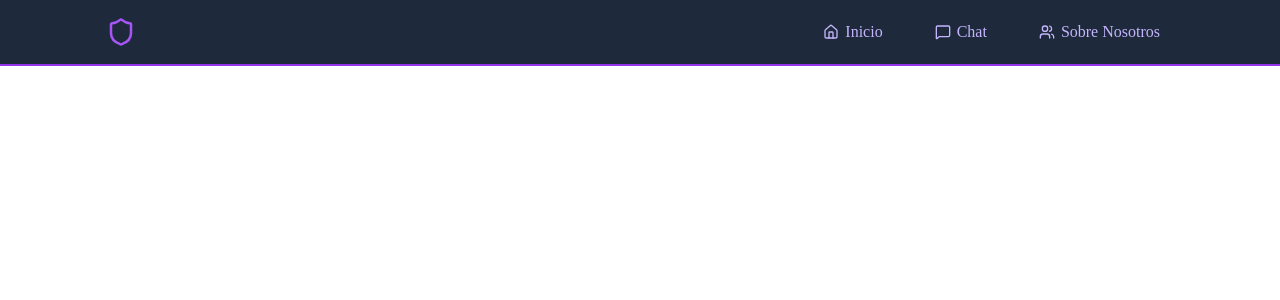
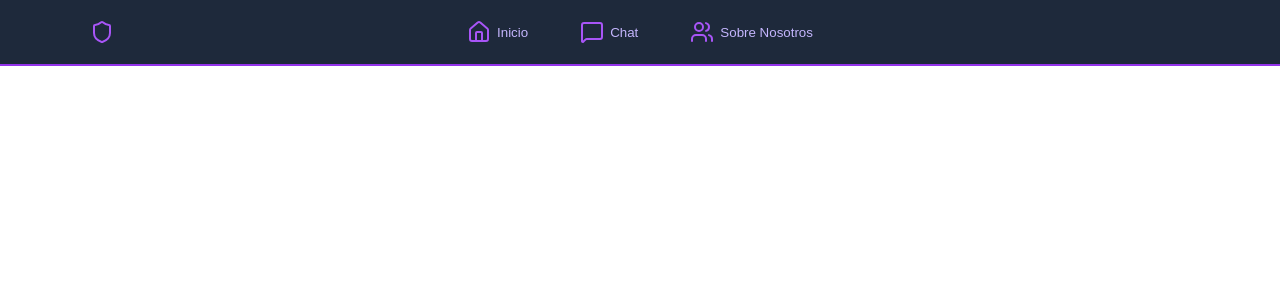
Before and after one commit to VictorMoyan0/chatbox, a React (Vite) app: page /about in a window 1280 px wide. Shown: the top 300 px of the page. Built offline with nearby package versions, Linux system fonts and the light colour scheme.

Commit message:
fix position items

```diff
--- a/src/styles/navbar.css
+++ b/src/styles/navbar.css
@@ -1,83 +1,64 @@
 .navbar {
-  background-color: #1e293b; /* slate-800 */
-  border-bottom: 2px solid #9333ea; /* purple-500 */
+  background-color: #1e293b;
+  border-bottom: 2px solid #9333ea;
   position: sticky;
-  top: 0;
   z-index: 50;
-  width: 100%;
   display: flex;
-  justify-content: center; /* centra horizontalmente el contenedor interno */
+  justify-content: center;
 }
 
 .navbar-container {
   width: 100%;
   max-width: 1100px;
   height: 64px;
-  padding: 0 1rem;
   display: flex;
-  align-items: center;         /* centra verticalmente */
-  justify-content: space-between; /* logo izquierda, links derecha */
-  gap: 1rem;
+  align-items: center;
+  position: relative; /* Para poder centrar el menú con position absolute */
 }
 
+/* Logo alineado a la izquierda */
 .navbar-logo {
   display: flex;
-  align-items: center;         /* centra verticalmente */
+  align-items: center;
   gap: 8px;
   cursor: pointer;
-  min-width: 48px;
+  color: white;
+  font-weight: 600;
+  position: absolute;
 }
 
-.navbar-icon {
-  display: block;              /* evita que el SVG se desplace por baseline */
-  width: 30px;
-  height: 30px;
-  color: #a855f7; /* purple-400 */
-}
-
-.navbar-title {
-  color: white;
-  font-weight: 600;
-  font-size: 1.1rem;
-  line-height: 1;
-}
-
+/* Enlaces centrados */
 .navbar-links {
   display: flex;
-  align-items: center;         /* centra verticalmente los enlaces */
+  align-items: center;
   justify-content: center;
   gap: 1.5rem;
   list-style: none;
+  margin: 0;
+  padding: 0;
+  width: 100%;
 }
 
-.navbar-item {
+/* Botones del menú */
+.navbar-button {
   display: flex;
-  align-items: center;
-  height: 100%;
-}
-
-.navbar-button {
-  display: inline-flex;
   align-items: center;
   gap: 6px;
   padding: 8px 14px;
   border-radius: 6px;
   background: none;
-  color: #c4b5fd; /* purple-200 */
+  color: #c4b5fd;
   border: none;
   cursor: pointer;
   transition: all 0.2s ease;
-  font: inherit;
-  line-height: 1;
 }
 
 .navbar-button:hover {
-  background-color: #334155; /* slate-700 */
+  background-color: #334155;
   color: white;
 }
 
+.navbar-icon,
 .navbar-link-icon {
-  display: block;
-  width: 16px;
-  height: 16px;
+  color: #a855f7;
 }
```
